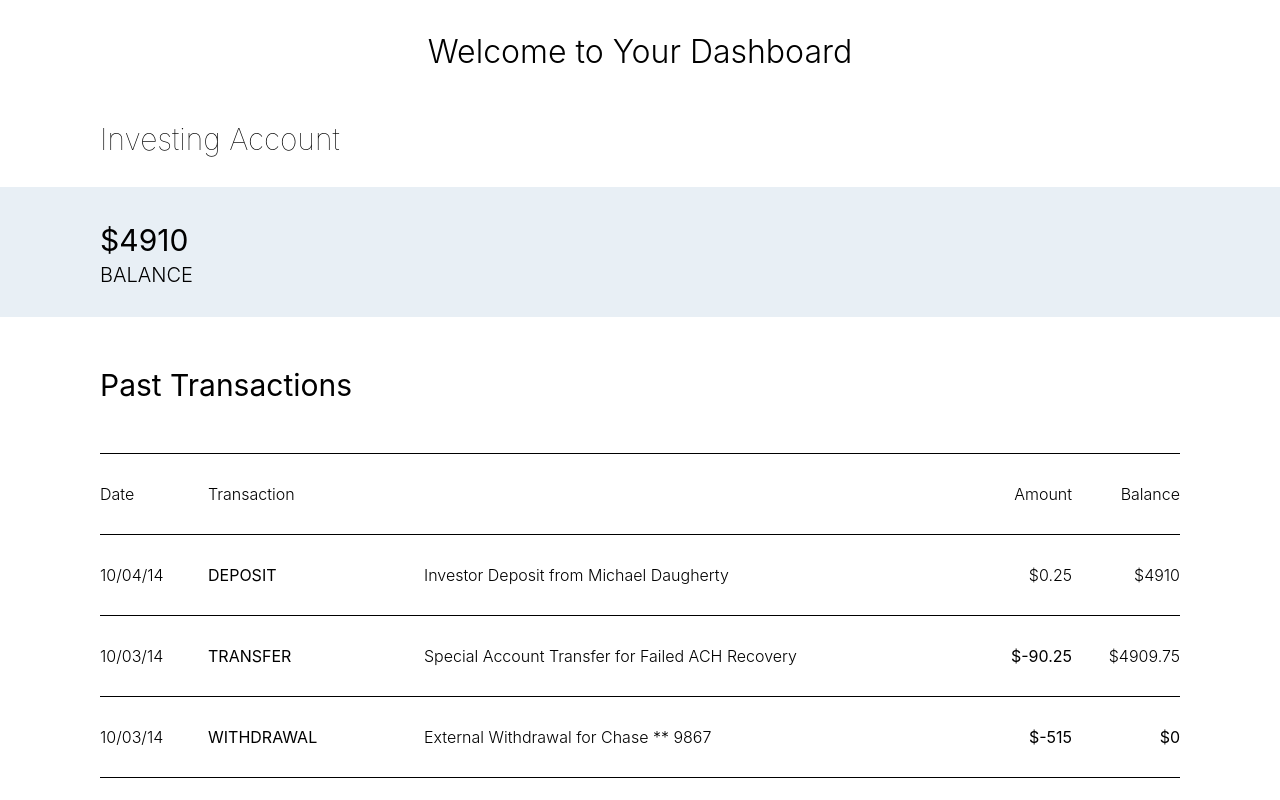
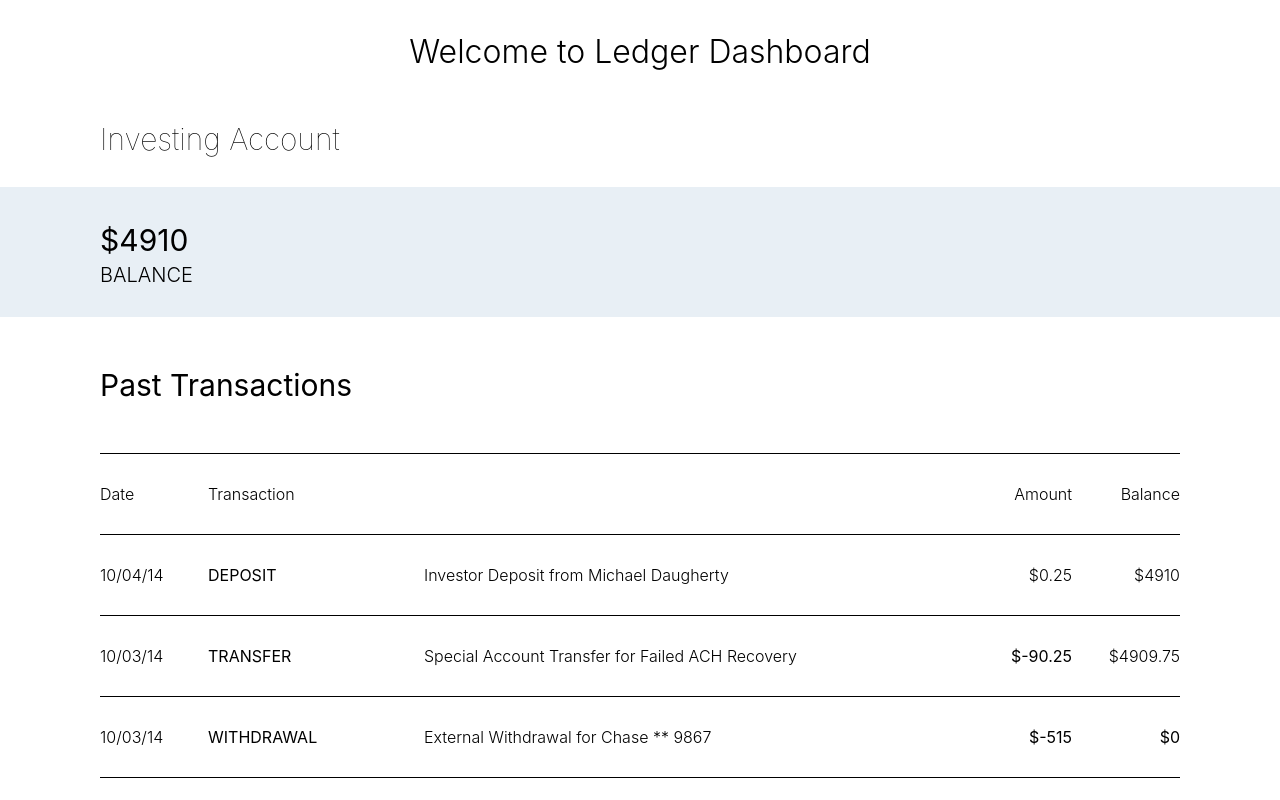
Before and after one commit to amrendrakind/ledger-lunacy, a React (Create React App) app: page / in a window 1280 px wide. Shown: the top 800 px of the page. Built offline with nearby package versions, Linux system fonts and the light colour scheme.

Commit message:
Update Linter

```diff
--- a/src/components/ledger/Ledger.js
+++ b/src/components/ledger/Ledger.js
@@ -15,7 +15,7 @@ const Ledger = () => {
   return (
     <div>
       <div>
-        <h2 className="homepage_heading">Welcome to Your Dashboard</h2>
+        <h2 className="homepage_heading">Welcome to Ledger Dashboard</h2>
       </div>
       <div>
         <div className="investing_account container">
```
